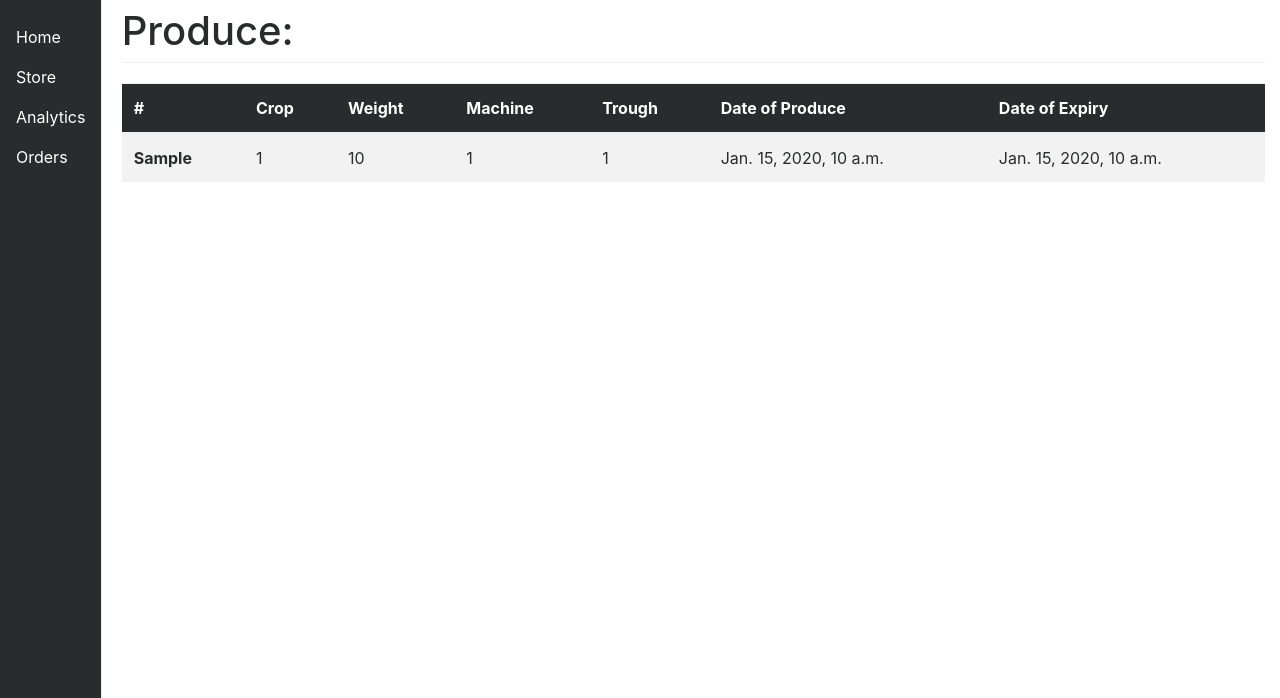
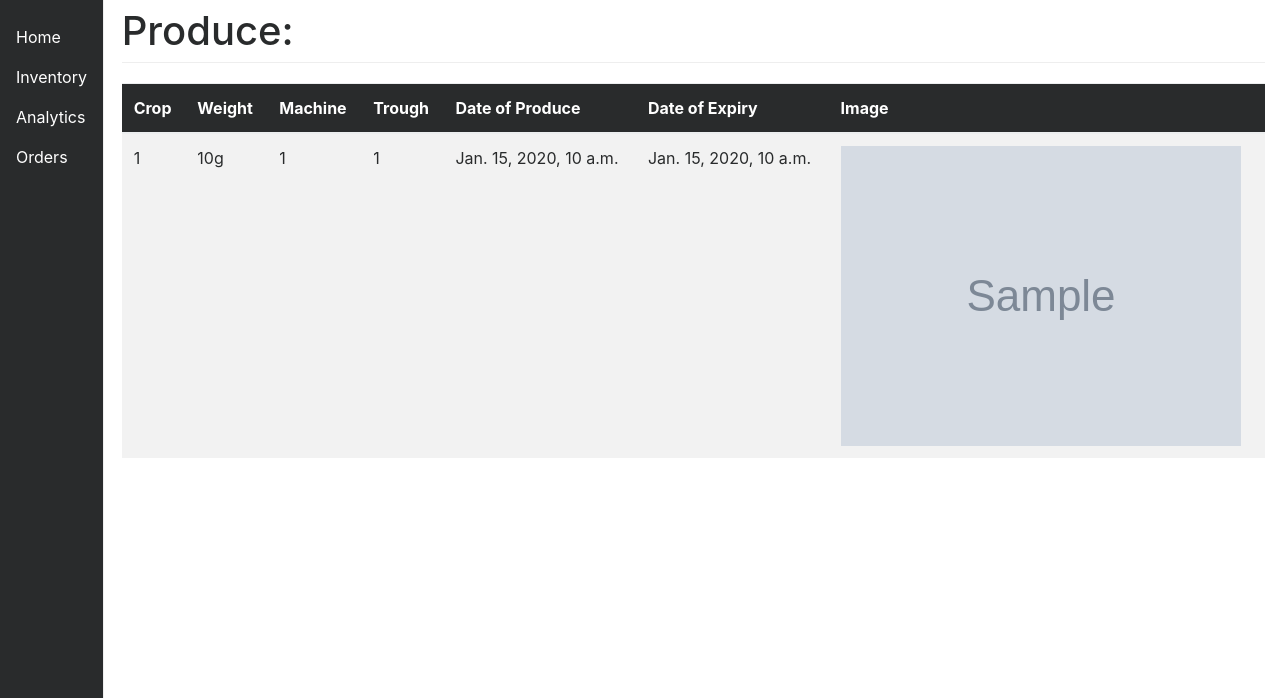
Before and after one commit to kalindkaria/eYSIP-2017_Development_of_Web_Interface_for_GH_Farm_Produce, a Django app: template django/farmapp/templates/producer.html in a window 1280 px wide. Shown: the part 54-752 px from the top of the page. Run offline with Django 3.2, Linux system fonts and the light colour scheme; the template is opened without the code that fills it: most values are stand-ins (such as "Sample title", 1, 10 or a date in 2020); grey boxes marked "Sample" are stand-in pictures; data that the repository does not hold is empty; some libraries are stand-ins or nearby versions.

Commit message:
Added Producer Inventory

```diff
--- a/django/farmapp/templates/producer.html
+++ b/django/farmapp/templates/producer.html
@@ -28,7 +28,7 @@
             <a class="nav-link {% if page == "home" %}active{% endif %}" href="#" >Home</a>
         </li>
         <li class="nav-item">
-            <a class="nav-link {% if page == "store" %}active{% endif %}" href="#">Store</a>
+            <a class="nav-link {% if page == "store" %}active{% endif %}" href="/producer/inventory">Inventory</a>
         </li>
         <li class="nav-item">
             <a class="nav-link {% if page == "analytics" %}active{% endif %}" href="#">Analytics</a>
@@ -46,29 +46,28 @@
 <table class="table table-striped">
   <thead class="thead-inverse">
     <tr>
-      <th>#</th>
       <th>Crop</th>
       <th>Weight</th>
       <th>Machine</th>
       <th>Trough</th>
       <th>Date of Produce</th>
       <th>Date of Expiry</th>
+      <th>Image</th>
     </tr>
   </thead>
   <tbody>
   	{%for entry in produce%}
     <tr>
-      <th scope="row">{{i}}</th>
       <td>{{entry.crop_id}}</td>
-      <td>{{entry.weight}}</td>
+      <td>{{entry.weight}}g</td>
       <td>{{entry.machine_id}}</td>
       <td>{{entry.trough_id}}</td>
       <td>{{entry.date_of_produce}}</td>
       <td>{{entry.date_of_expiry}}</td>
+      <td><img src="{{entry.image}}"></td>
     </tr>
     {%endfor%}
   </tbody>
 </table>
 
-
 {% endblock center %}
--- a/django/ghfarm/urls.py
+++ b/django/ghfarm/urls.py
@@ -24,5 +24,6 @@ urlpatterns = [
     url(r'^home/$', views.home, name='home'),
     url(r'^logout/$', views.logout, name='logout'),
     url(r'^login/$', views.login, name="login"),
-    url(r'^producer/home/$', views.producer_home, name='producer_home')
+    url(r'^producer/home/$', views.producer_home, name='producer_home'),
+    url(r'^producer/inventory/$', views.producer_inventory, name='producer_inventory')
 ]
```
Also changed, not shown: django/farmapp/views.py (+10 -0 lines).
